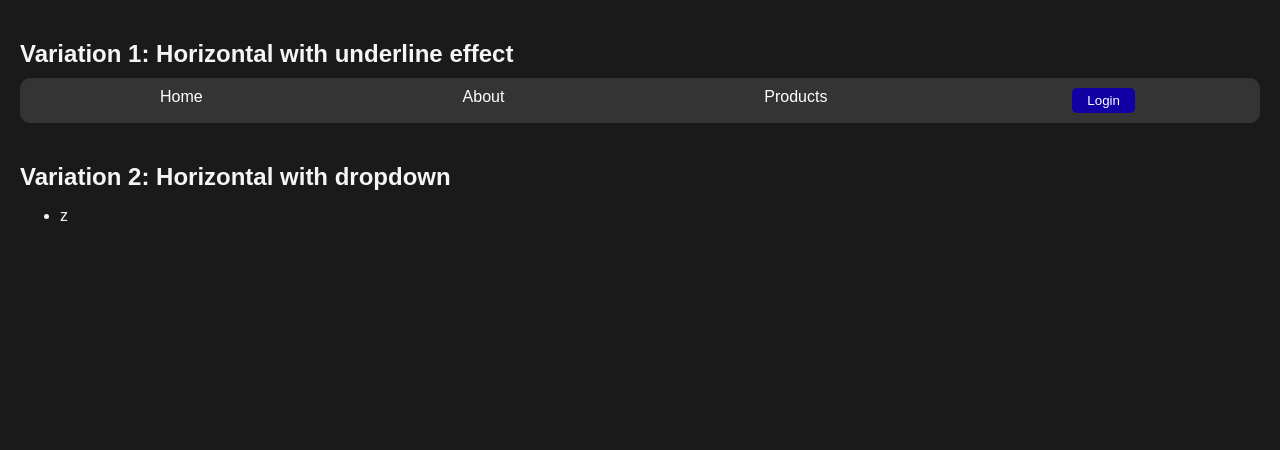
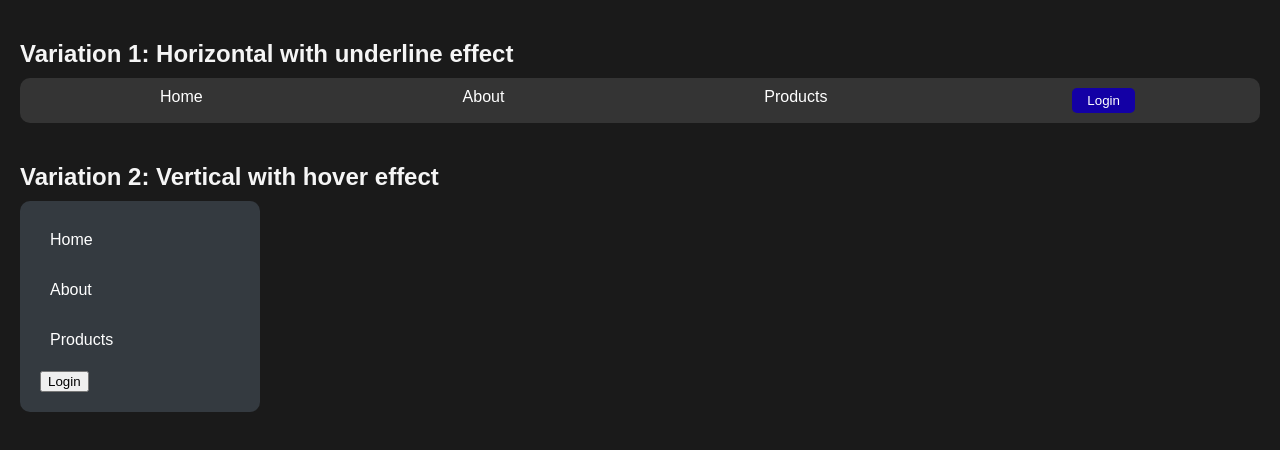
Before and after one commit to ArYn27/htmlcss, a plain HTML site: page CSS/05_navbar/navbar.html in a window 1280 px wide. Drawn offline with Linux system fonts and the light colour scheme.

Commit message:
modified:   CSS/05_navbar/navbar.html

```diff
--- a/CSS/05_navbar/navbar.html
+++ b/CSS/05_navbar/navbar.html
@@ -5,6 +5,32 @@
     <meta name="viewport" content="width=device-width, initial-scale=1.0">
     <title>Navigation Bar Variations</title>
     <style>
+
+        .nav2{
+            background-color:#343a40;
+            width : 200px;
+            padding : 20px;
+            border-radius:10px;
+
+        }
+        .nav2 ul{
+            list-style-type: none;
+            margin : 0;
+            padding :0;
+        }
+
+        .nav2 li{
+            margin-bottom: 12px;
+        }
+
+        .nav2 a{
+            text-decoration: none;
+            color : white;
+            display: block;
+            padding: 10px;
+            width: 100%;
+        }
+
         .nav1{
             background-color: #343434;
             padding : 10px;
@@ -35,9 +61,15 @@
             width: 100%;
             bottom: 0px;
             left: 0px;
+            background-color: #472fff;
+            transform : scaleX(0);
+            transition : transform 0.3s
+            ease-in-out;
+
         }
 
         .nav1 a:hover::after{
+            transform : scaleX(1);
 
         }
 
@@ -77,11 +109,14 @@
         </nav>
     </div>
     <div class = "nav-container">
-        <h2>Variation 2: Horizontal with dropdown</h2>
+        <h2>Variation 2: Vertical with hover effect</h2>
         <nav class = "nav2">
             <ul>
-                <li>z</li>
+                <li><a href = "#">Home</a></li>
+                <li><a href = "#">About</a></li>
+                <li><a href = "#">Products</a></li>
             </ul>
+            <button class = "login-btn">Login</button>
         </nav>
     </div>
 </body>
```
